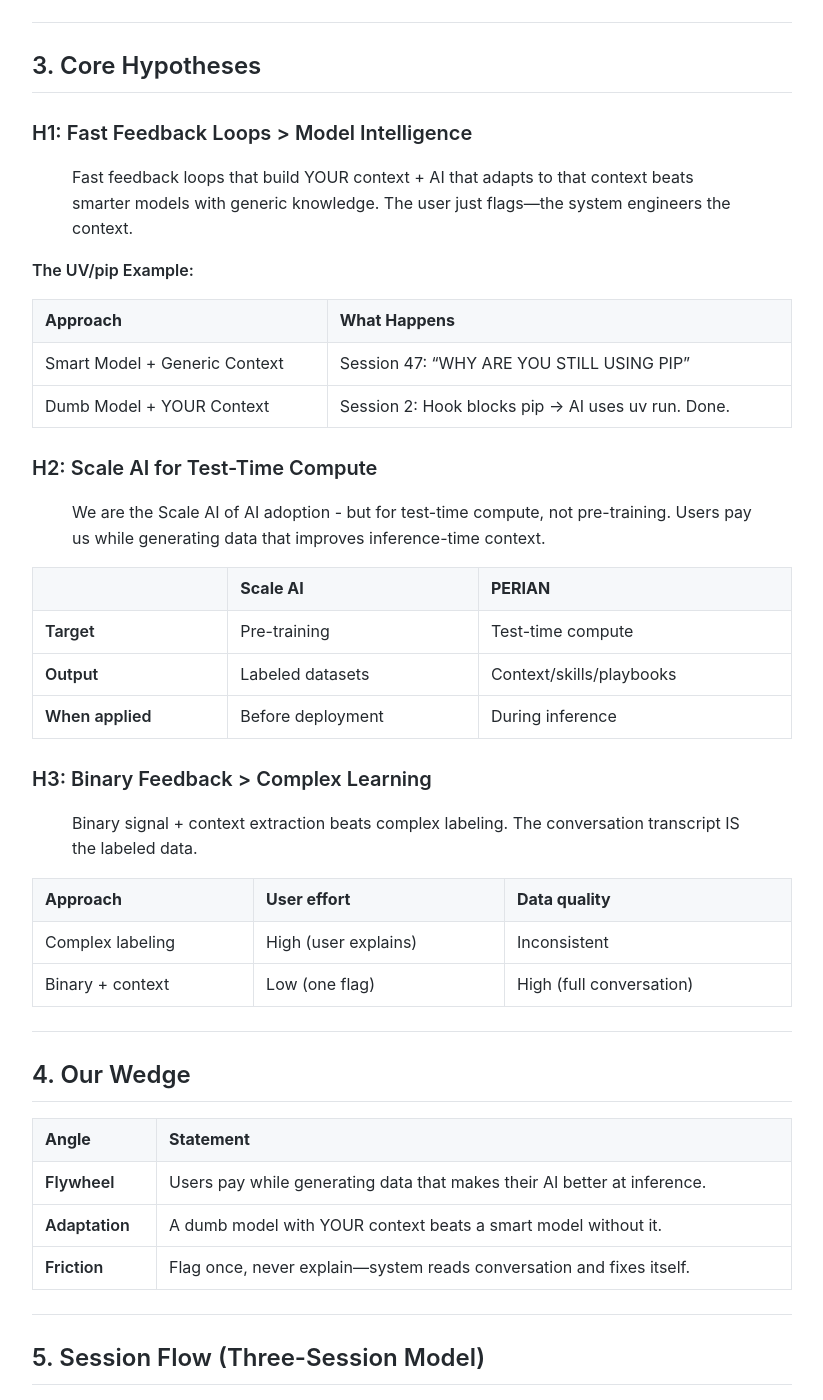
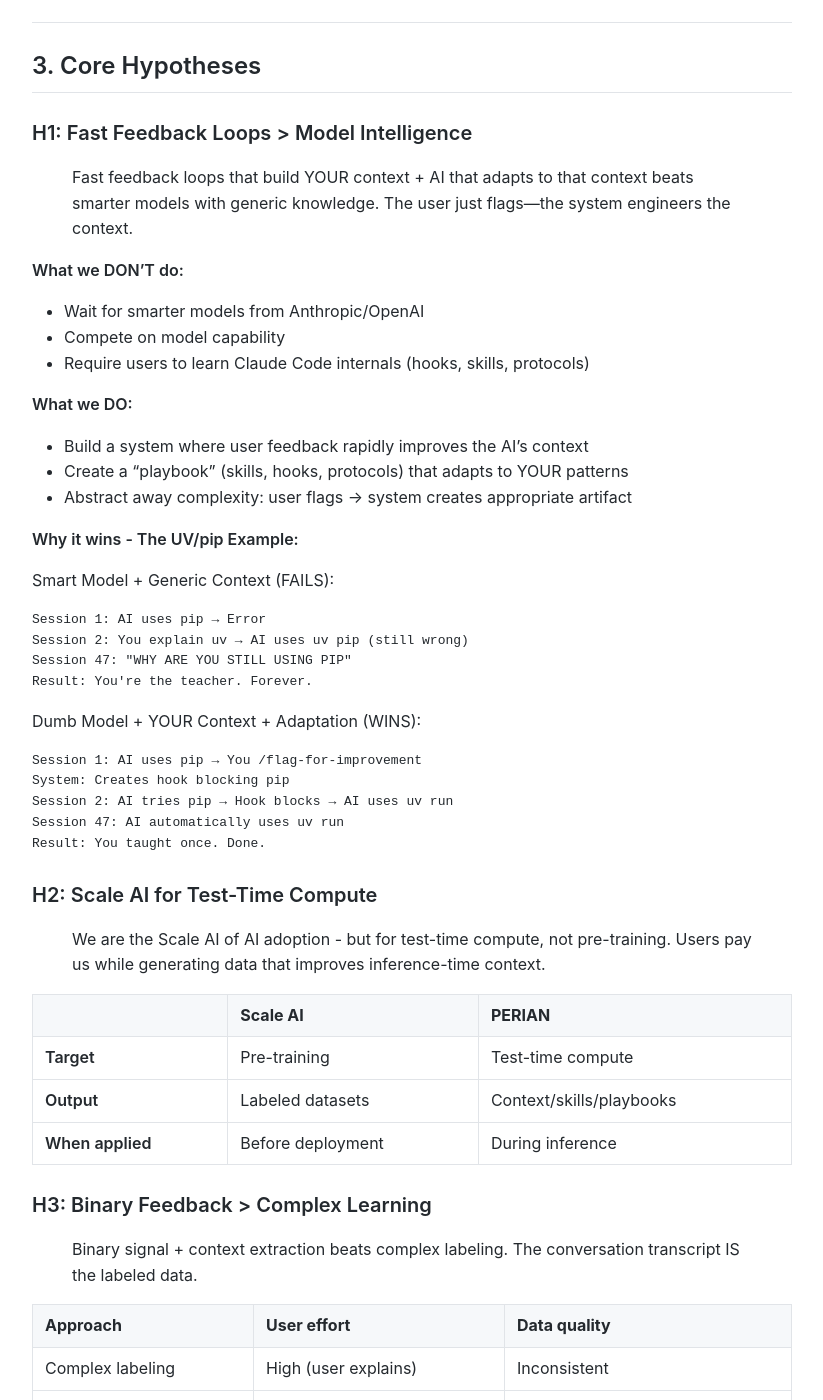
Before and after one commit to MariusWilsch/public-wilsch-ai-pages, a Jekyll site: the page built from project/perian/perian-architecture.md, in a window 1280 px wide and 1400 px high, scrolled down 1578 px. Shown: the whole window, without its empty margins (228-1051 px from the left). Built offline with Jekyll 4.4.1, drawn with Linux system fonts in a browser that asks for light colours; our own code applies the rules of GitHub Pages for plain Markdown files; some of the changed text lies outside the part shown.

Commit message:
Sync from hippocampus 2025-12-23

````diff
--- a/project/perian/perian-architecture.md
+++ b/project/perian/perian-architecture.md
@@ -62,12 +62,34 @@ Living architecture document for the PERIAN product. Consolidates strategic deci
 
 > Fast feedback loops that build YOUR context + AI that adapts to that context beats smarter models with generic knowledge. The user just flags—the system engineers the context.
 
-**The UV/pip Example:**
+**What we DON'T do:**
+- Wait for smarter models from Anthropic/OpenAI
+- Compete on model capability
+- Require users to learn Claude Code internals (hooks, skills, protocols)
 
-| Approach | What Happens |
-|----------|--------------|
-| Smart Model + Generic Context | Session 47: "WHY ARE YOU STILL USING PIP" |
-| Dumb Model + YOUR Context | Session 2: Hook blocks pip → AI uses uv run. Done. |
+**What we DO:**
+- Build a system where user feedback rapidly improves the AI's context
+- Create a "playbook" (skills, hooks, protocols) that adapts to YOUR patterns
+- Abstract away complexity: user flags → system creates appropriate artifact
+
+**Why it wins - The UV/pip Example:**
+
+Smart Model + Generic Context (FAILS):
+```
+Session 1: AI uses pip → Error
+Session 2: You explain uv → AI uses uv pip (still wrong)
+Session 47: "WHY ARE YOU STILL USING PIP"
+Result: You're the teacher. Forever.
+```
+
+Dumb Model + YOUR Context + Adaptation (WINS):
+```
+Session 1: AI uses pip → You /flag-for-improvement
+System: Creates hook blocking pip
+Session 2: AI tries pip → Hook blocks → AI uses uv run
+Session 47: AI automatically uses uv run
+Result: You taught once. Done.
+```
 
 ### H2: Scale AI for Test-Time Compute
 
@@ -97,6 +119,9 @@ Living architecture document for the PERIAN product. Consolidates strategic deci
 | **Flywheel** | Users pay while generating data that makes their AI better at inference. |
 | **Adaptation** | A dumb model with YOUR context beats a smart model without it. |
 | **Friction** | Flag once, never explain—system reads conversation and fixes itself. |
+| **Team Consistency** | AI becomes the enforcement layer—no need to hope teammates follow best practices, the system ensures it. |
+
+**Key insight for teams:** You don't need disciplined employees, you need disciplined AI. Skills and hooks encode best practices; every team member's AI follows them automatically.
 
 ---
 
````
